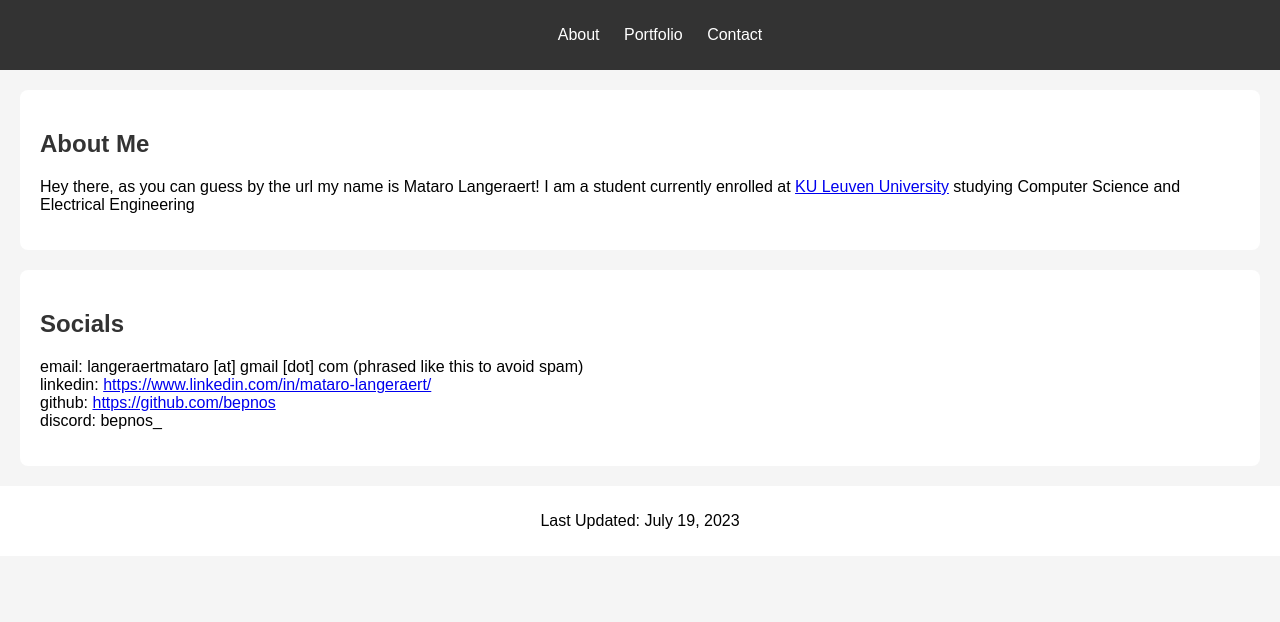
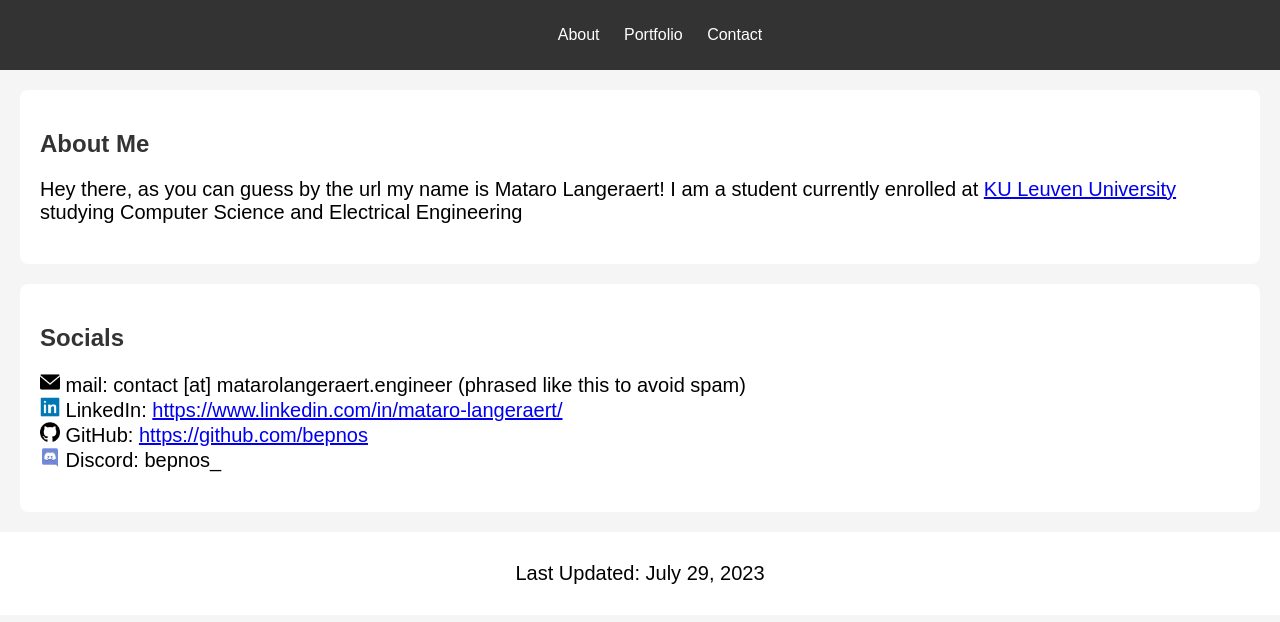
Before and after one commit to bepnos/Website, a website: page src/index.html in a window 1280 px wide. Drawn offline with Linux system fonts and the light colour scheme.

Commit message:
Added icons and custom email

```diff
--- a/src/index.html
+++ b/src/index.html
@@ -2,7 +2,7 @@
 <html lang="en">
     <head>
         <title>Mataro Langeraert - Website</title>
-        <link rel="icon" href="LorenzPng.png" type="image/png">
+        <link rel="icon" href="media/LorenzPng.png" type="image/png">
         <style>
             body {
                 font-family: Arial, sans-serif;
@@ -49,6 +49,13 @@
                 background-color: #ffffff;
                 color: rgb(0, 0, 0);
             }
+            img {
+                width: 20px;
+                height: 20px;
+            }
+            p {
+                font-size: 20px;
+            }
         </style>
         <meta name="google-site-verification" content="vaCptyR2nOCNd6lw65sMTHW6cZouuwNQOH7jxD_De48" />
     </head>
@@ -70,14 +77,19 @@
 
         <section id="contact">
             <h1>Socials</h1>
-            <p>email: langeraertmataro [at] gmail [dot] com (phrased like this to avoid spam)<br>
-            linkedin: <a href="https://www.linkedin.com/in/mataro-langeraert/">https://www.linkedin.com/in/mataro-langeraert/</a> <br>
-            github: <a href="https://github.com/bepnos">https://github.com/bepnos</a> <br>
-            discord: bepnos_</p>
+            <p>
+            <img src="media/mail.ico", alt="Mail_icon">
+            mail: contact [at] matarolangeraert.engineer (phrased like this to avoid spam)<br>
+            <img src="media/linkedin.ico", alt="Linkedin_icon">
+            LinkedIn: <a href="https://www.linkedin.com/in/mataro-langeraert/">https://www.linkedin.com/in/mataro-langeraert/</a> <br>
+            <img src="media/github.ico", alt="Github_icon">
+            GitHub: <a href="https://github.com/bepnos">https://github.com/bepnos</a> <br>
+            <img src="media/discord.ico", alt="Discord_icon">
+            Discord: bepnos_</p>
         </section>
 
         <footer id="footer">
-            <p>Last Updated: July 19, 2023</p>
+            <p>Last Updated: July 29, 2023</p>
         </footer>
     </body>
 </html>
```
Also changed, not shown: src/media/LorenzPng.png (renamed from src/LorenzPng.png), src/media/discord.ico (added), src/media/github.ico (added), src/media/linkedin.ico (added), src/media/mail.ico (added).
